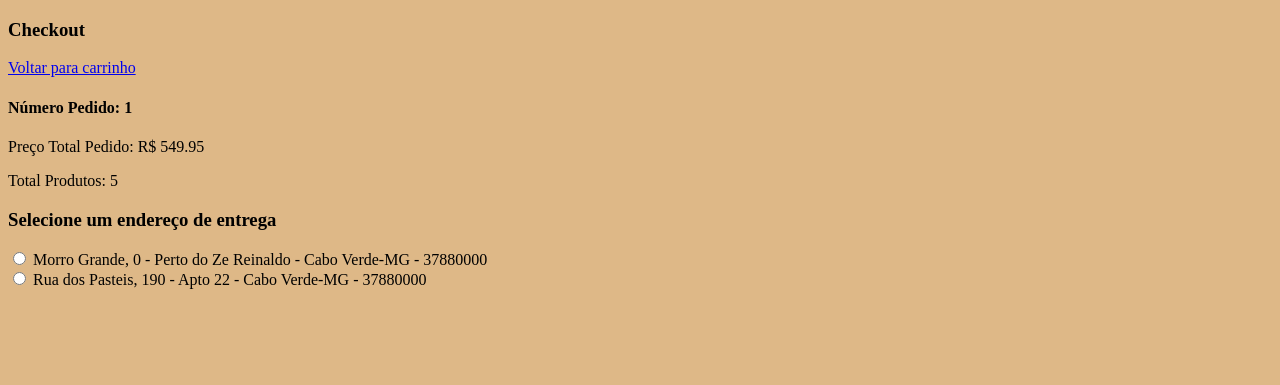
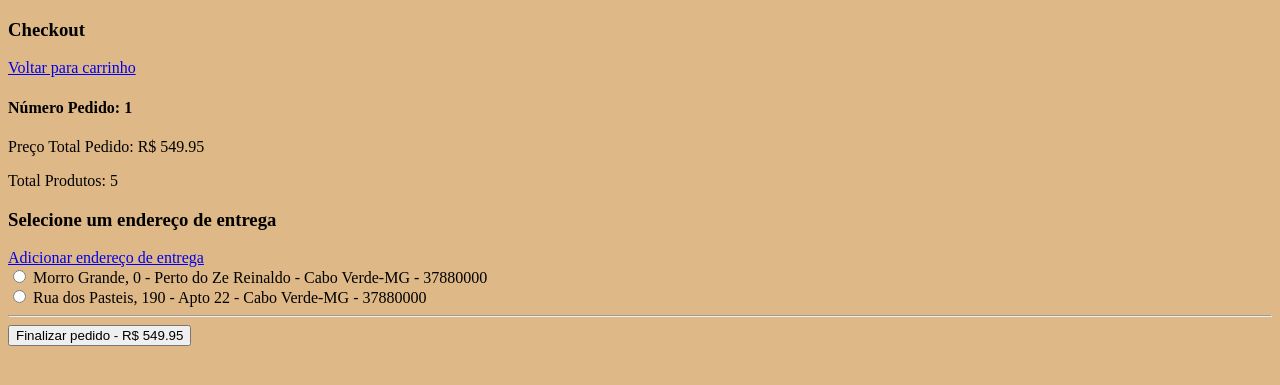
Before and after one commit to LucasCsAzevedo/projeto_ecommerce_reserva_django, a Django app: page /checkout/ in a window 1280 px wide. Shown: the part 42-427 px from the top of the page. Run offline with Django 5.2, Linux system fonts and the light colour scheme; a user stored in the database is signed in; data comes from the database, SQL or seed files in the repository; both versions use the stored data as it was after the commit; some libraries are stand-ins or nearby versions.

Commit message:
aula 42: finalizando a pag de checkout

```diff
--- a/loja/templates/checkout.html
+++ b/loja/templates/checkout.html
@@ -11,8 +11,12 @@
 <p></p>Total Produtos: {{ pedido.quantidade_total }}</p>
 
 <form method="post" action="">
+    {% csrf_token %}
+
     <h3>Selecione um endereço de entrega</h3>
-    {% csrf_token %}
+    <a href="{% url 'adicionar_endereco' %}">Adicionar endereço de entrega</a>
+    <br>
+
     {% for endereco in enderecos %}
         <input type="radio" name="endereco" value="{{ endereco.id }}">
         <label for="{{ endereco.id }}">{{ endereco }}</label>
@@ -20,9 +24,13 @@
     {% endfor %}
 
     {% if not request.user.is_authenticated %}
+    <hr>
     <h4>Preencha seu e-mail para finalizar o pedido</h4>
         <input type="email" name="email" placeholder="e-mail">
     {% endif %}
+    <hr>
+    <input type="hidden" value="{{ pedido.preco_total }}" name="total">
+    <button type="submit">Finalizar pedido - R$ {{ pedido.preco_total }}</button>
 
 </form>
 
--- a/loja/urls.py
+++ b/loja/urls.py
@@ -16,4 +16,5 @@ urlpatterns = [
     path('checkout/', checkout, name="checkout"), # Aula 6
     path('adicionarcarrinho/<int:id_produto>/', adicionar_carrinho, name="adicionar_carrinho"),
     path('removercarrinho/<int:id_produto>/', remover_carrinho, name="remover_carrinho"),
+    path('adicionarendereco/', adicionar_endereco, name="adicionar_endereco"),
 ]
--- a/loja/views.py
+++ b/loja/views.py
@@ -153,6 +153,11 @@ def checkout(request):
     return render(request, 'checkout.html', context)
 
 
+def adicionar_endereco(request):
+    context = {}
+    return render(request, 'adicionar_endereco.html', context)
+
+
 def minha_conta(request): # template de autenticação do usuário
     return render(request, 'user/minha_conta.html')
 
```
Also changed, not shown: loja/templates/adicionar_endereco.html (added, +8 -0 lines), db.sqlite3.
